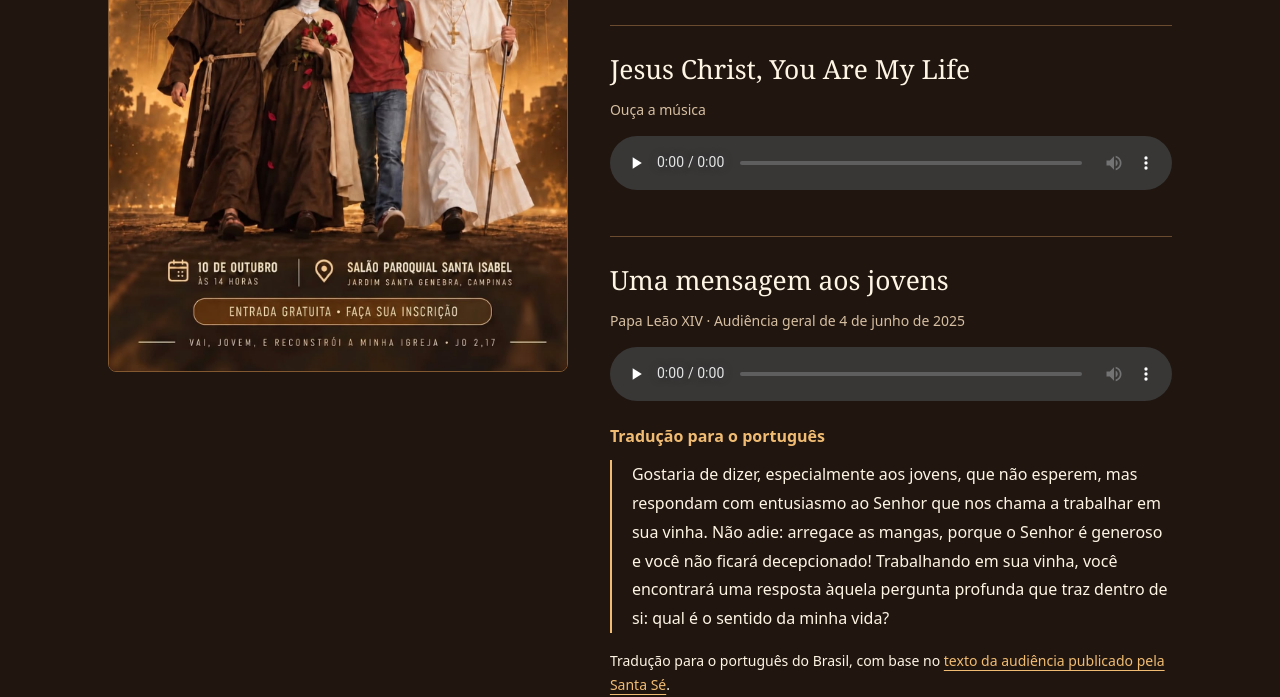
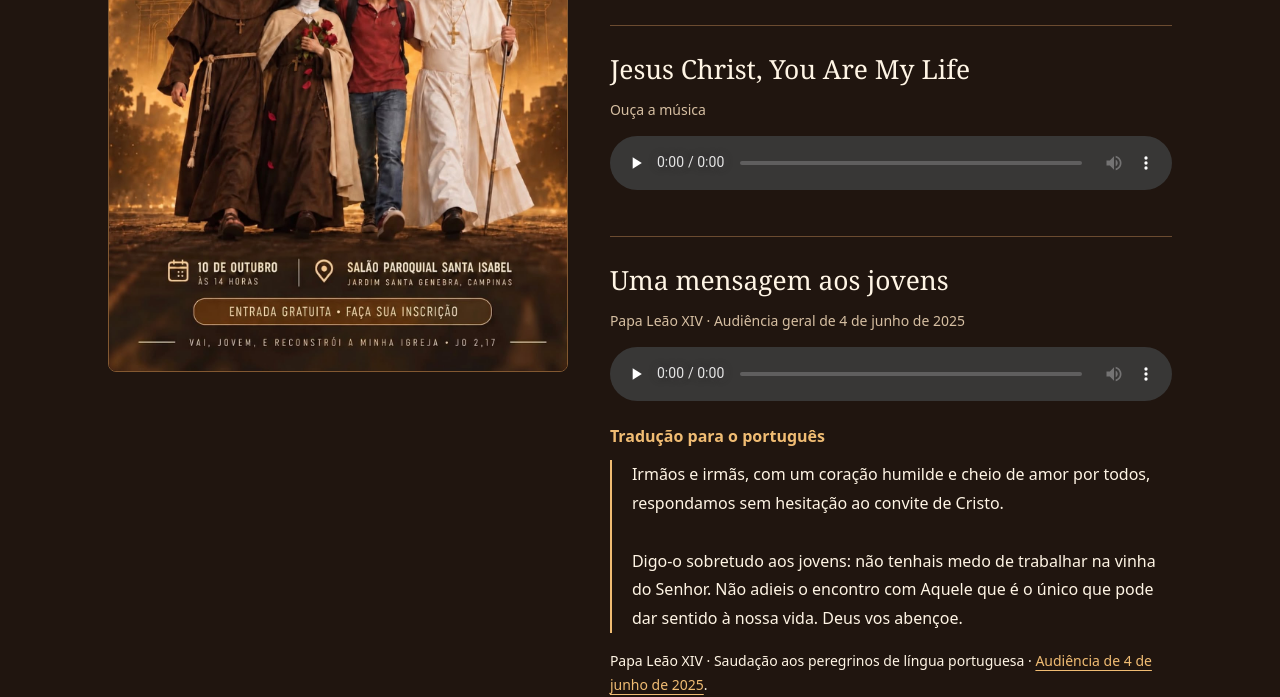
Before and after one commit to thiagoruizb-del/DNJ-2026, a plain HTML site: page dnj-2026/index.html in a window 1280 px wide. Shown: the part 258-955 px from the top of the page. Drawn offline with Linux system fonts and the light colour scheme.

Commit message:
Add files via upload

```diff
--- a/dnj-2026/index.html
+++ b/dnj-2026/index.html
@@ -14,7 +14,7 @@
 <div class="content"><header><p class="eyebrow">DNJ 2026 · Arquidiocese de Campinas</p><h1>Dia Nacional<br>da Juventude</h1><p>Vai, jovem, e reconstrói a minha Igreja.</p></header>
 <section aria-labelledby="musica"><h2 id="musica">Jesus Christ, You Are My Life</h2><p class="label">Ouça a música</p><audio controls preload="none" aria-label="Ouvir Jesus Christ, You Are My Life"><source src="assets/musica.mp3" type="audio/mpeg">Seu navegador não suporta áudio. <a href="assets/musica.mp3">Abrir música</a></audio></section>
 <section aria-labelledby="papa"><h2 id="papa">Uma mensagem aos jovens</h2><p class="label">Papa Leão XIV · Audiência geral de 4 de junho de 2025</p><audio controls preload="none" aria-label="Ouvir mensagem original do Papa Leão XIV em italiano"><source src="assets/papa-leao-xiv.mp3" type="audio/mpeg">Seu navegador não suporta áudio. <a href="assets/papa-leao-xiv.mp3">Abrir mensagem</a></audio>
-<h3>Tradução para o português</h3><blockquote>Gostaria de dizer, especialmente aos jovens, que não esperem, mas respondam com entusiasmo ao Senhor que nos chama a trabalhar em sua vinha. Não adie: arregace as mangas, porque o Senhor é generoso e você não ficará decepcionado! Trabalhando em sua vinha, você encontrará uma resposta àquela pergunta profunda que traz dentro de si: qual é o sentido da minha vida?</blockquote><p class="source">Tradução para o português do Brasil, com base no <a href="https://www.vatican.va/content/leo-xiv/it/audiences/2025/documents/20250604-udienza-generale.html" target="_blank" rel="noopener noreferrer">texto da audiência publicado pela Santa Sé</a>.</p></section>
+<h3>Tradução para o português</h3><blockquote>Irmãos e irmãs, com um coração humilde e cheio de amor por todos, respondamos sem hesitação ao convite de Cristo.<br><br>Digo-o sobretudo aos jovens: não tenhais medo de trabalhar na vinha do Senhor. Não adieis o encontro com Aquele que é o único que pode dar sentido à nossa vida. Deus vos abençoe.</blockquote><p class="source">Papa Leão XIV · Saudação aos peregrinos de língua portuguesa · <a href="https://www.vatican.va/content/leo-xiv/pt/audiences/2025/documents/20250604-udienza-generale.html" target="_blank" rel="noopener noreferrer">Audiência de 4 de junho de 2025</a>.</p></section>
 <section class="prayer" aria-labelledby="oracao"><h2 id="oracao">Oração do Jovem</h2>
 <p>Aqui estou, Senhor, cheio de juventude e de esperança. Sinto em meu corpo e em meu íntimo as forças da vida que me impulsionam para o crescimento e para a plenitude da idade adulta. Sois Vós, ó Pai, que me chamastes à existência e me dais uma missão a cumprir neste mundo. Sois Vós que me concedeis a graça da fé e alimentais em mim a esperança da salvação. Sois Vós que me ofereceis o Vosso amor e pedes que eu vos ame, amando a meus irmãos.</p>
 <p>Iluminai-me com Vossa Sabedoria para que eu saiba distinguir entre o bem e o mal, a verdade e o erro, o que edifica e o que é nocivo. Dai-me docilidade para respeitar e ouvir os que têm mais experiência, principalmente meus pais, e aqueles que são responsáveis por minha formação. Que estes chamados para a verdade e para a justiça que ressoam em meu interior, se concretizem pela adesão consciente à Igreja. Dai-me o Espírito Santo, para que, com os outros jovens, e a exemplo de Jesus Cristo eu me transforme em fermento da vida plena e da civilização do amor. Amém.</p></section>
```
